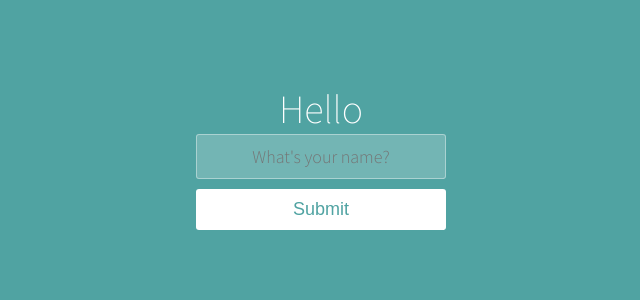
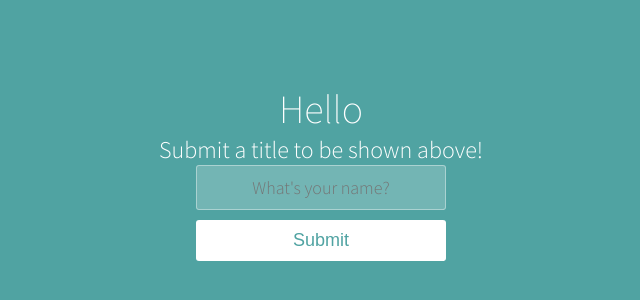
Before and after one commit to zakaria-akash/React_Code_Practice_Part_12_Event_Handling_with_React, a React (Create React App) app: page / in a window 1280 px wide. Shown: the part 124-424 px from the top of the page, without its empty margins (319-959 px from the left). Built offline with nearby package versions, Linux system fonts and the light colour scheme.

Commit message:
adding the form element with preventDefault() method to prevent the default reloading

```diff
--- a/src/components/App.jsx
+++ b/src/components/App.jsx
@@ -10,8 +10,10 @@ function App() {
     setHeadingText(e.target.value);
   }
   //applying event listener for button element
-  function gotClicked() {
+  function gotClicked(e) {
     $("#heading").text(headingText);
+
+    e.preventDefault();
   }
   function mouseHover() {
     $("#submitBTN").css("background-color", "black");
@@ -22,19 +24,17 @@ function App() {
   return (
     <div className="container">
       <h1 id="heading">Hello</h1>
+      <h2>Submit a title to be shown above!</h2>
+      <form onSubmit={gotClicked}>
         <input
           onChange={inputValueChange}
           type="text"
           placeholder="What's your name?"
         />
-      <button
-        id="submitBTN"
-        onClick={gotClicked}
-        onMouseOver={mouseHover}
-        onMouseOut={mouseOut}
-      >
+        <button id="submitBTN" onMouseOver={mouseHover} onMouseOut={mouseOut}>
           Submit
         </button>
+      </form>
     </div>
   );
 }
```
Lines whose indentation alone changed are shown as unchanged.
